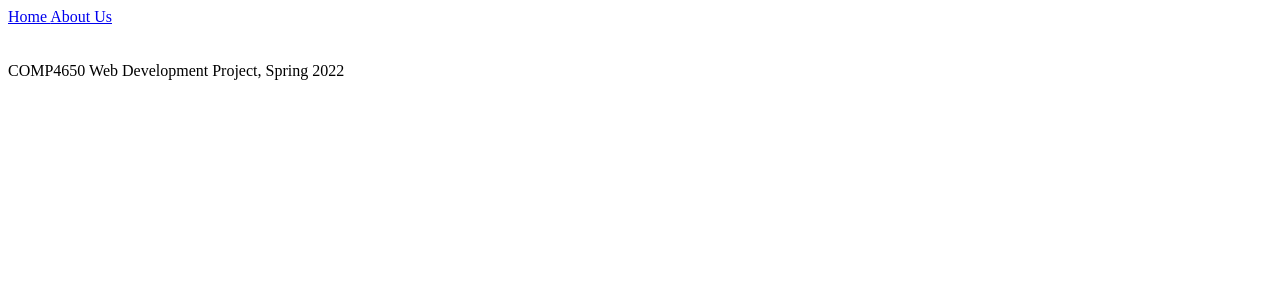
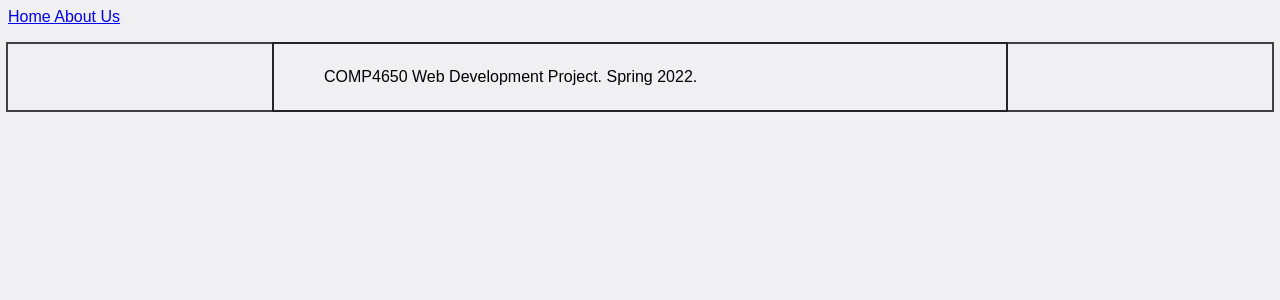
Before and after one commit to neilstottler/web-dev-final, a PHP site: page / in a window 1280 px wide. Shown: the top 300 px of the page. Run offline with PHP 8.4, Linux system fonts and the light colour scheme.

Commit message:
Same changes
changes to footer and about us

```diff
--- /dev/null
+++ b/css/footer.css
@@ -0,0 +1,37 @@
+footer {
+    box-shadow: 0 0 0 2px #424141;
+
+}
+
+    body {
+    background: #f0f0f2;
+    font-family: 'Gothic', sans-serif;
+  }
+
+  .box {
+    background: transparent;
+    margin: auto;
+    margin-top: center;
+    max-width: 50%;
+    padding: 8px 50px;
+
+    box-shadow: 0 10px 10px rgba(0,0,5,0.12), 0 1px 2px rgba(0,0,0,0.24);
+    transition: all 0.3s cubic-bezier(.25,.8,.25,1);
+    box-shadow: 0 0 0 2px #252525;
+  }
+
+  .box:hover {
+    border-top-left-radius: 10px;
+    border-bottom-left-radius: 10px;
+    border-top-right-radius: 10px;
+    border-bottom-right-radius: 10px;
+    animation-name: footer;
+    animation-duration: 0.8s;
+
+    box-shadow: 5px 10px 100px rgba(0,0,0,0.25), 0 10px 10px rgba(0,0,0,0.22);
+  }
+
+  button:hover {
+    border-right: 1px solid black;
+
+  }
--- a/footer.php
+++ b/footer.php
@@ -1,7 +1,10 @@
-<?php
+<body>
+    <link rel="stylesheet" href="css/footer.css">
+</body>
+<footer>
+    <article class = "box">
 
-echo "<br/><div id =\"footer\">";
-echo "<footer>COMP4650 Web Development Project, Spring 2022</footer>";
-echo "</div>";
-
-?>
+    <p style = "color: black;" > COMP4650 Web Development Project. Spring 2022. </p>
+</div>
+</footer>
+</html>
```
Also changed, not shown: AboutUs.html (+5 -2 lines).
